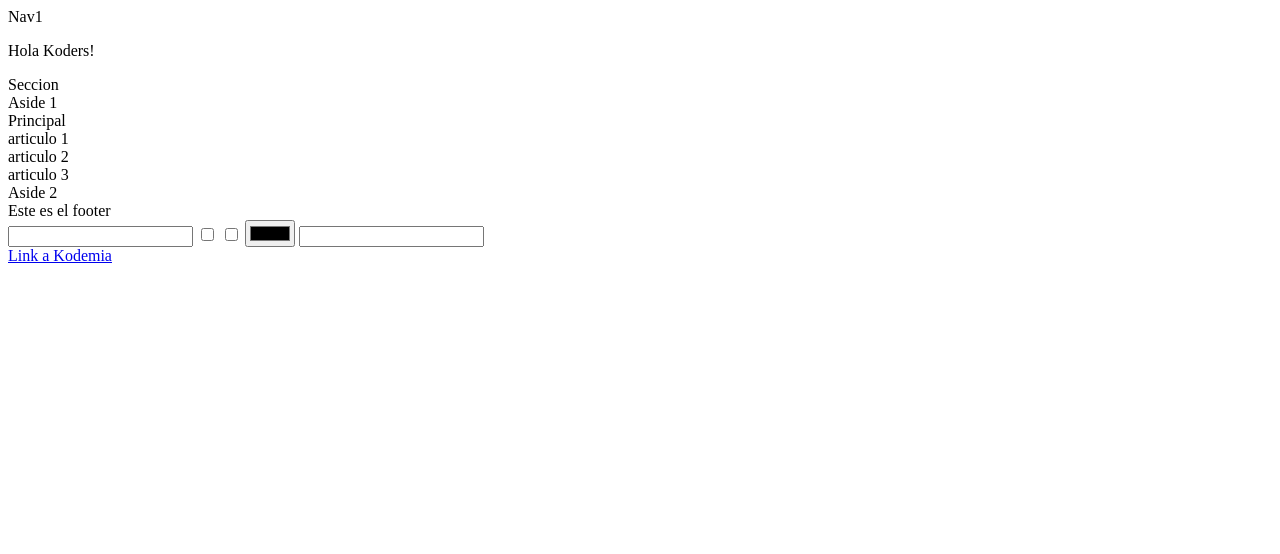
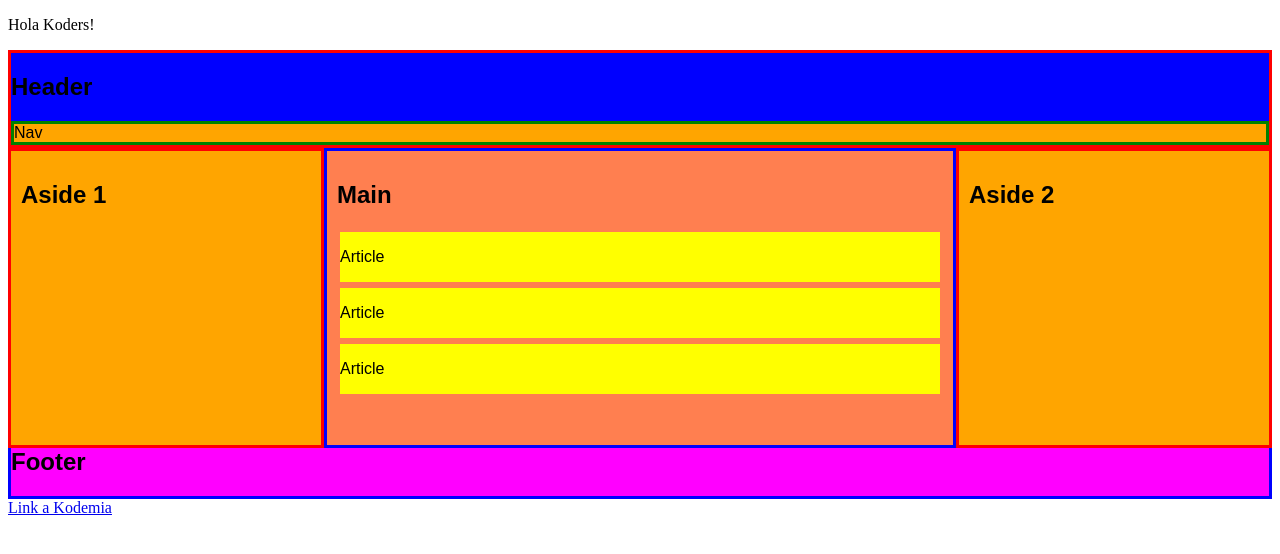
Before and after one commit to KarlosKoder/moduleFront, a plain HTML site: page s1-html/index.html in a window 1280 px wide. Drawn offline with Linux system fonts and the light colour scheme.

Commit message:
Tarea 1 HTML

```diff
--- a/s1-html/index.html
+++ b/s1-html/index.html
@@ -4,29 +4,106 @@
     <meta charset="UTF-8">
     <meta name="viewport" content="width=device-width, initial-scale=1.0">
     <title>Document</title>
+    <style>
+        * {
+          box-sizing: border-box;
+        }
+        .column {
+            float: left;
+            padding: 10px;
+            height: 300px; /* Should be removed. Only for demonstration */
+        }
+
+        .left, .right {
+            width: 25%;
+            border-style: solid;
+            border-color: red;
+            background-color: orange;
+            font-family: Arial, Helvetica, sans-serif;
+        }
+
+        .middle {
+            width: 50%;
+            border-style: solid;
+            border-color: blue;
+            background-color: coral;
+            font-family: Arial, Helvetica, sans-serif;
+        }
+        .header {
+            width: 100%;
+            border-style: solid;
+            border-color:red;
+            background-color: blue;
+            font-family: Arial, Helvetica, sans-serif;
+
+        }
+        .footer {
+            width: 100%;
+            border-style: solid;
+            border-color: blue;
+            background-color: magenta;
+            font-family: Arial, Helvetica, sans-serif;
+        }
+        .article {
+            border-style: solid;
+            border-color: coral;
+            background-color: yellow;
+            font-family: Arial, Helvetica, sans-serif;
+        }
+        .nav {
+            border-style: solid;
+            border-color: green;
+            background-color: orange;
+            font-family: Arial, Helvetica, sans-serif;
+        }
+
+/* Clear floats after the columns */
+        .row:after {
+            content: "";
+            display: table;
+            clear: both;
+        }
+        @media screen and (max-width: 600px) {
+            .column {
+            width: 100%;
+        }
+    }
+</style>
 </head>
 <body>
-    <header>
-     <nav>Nav1</nav>
-    </header>
     <p>Hola Koders!</p>
-    <section>Seccion</section>
 
-    <aside class="">Aside 1</aside>
-    <main>Principal
-        <article>articulo 1</article>
-        <article>articulo 2</article>
-        <article>articulo 3</article>
-    </main>
-    <aside>Aside 2</aside>
-    <footer>Este es el footer</footer>
-    <form action="post">
-        <input type="text" name="texto" id="">
-        <input type="checkbox" name="1" id="1">
-        <input type="checkbox" name="" id="">
-        <input type="color" name="" id="">
-        <input type="email" name="" id="">
-    </form>
+    <div class="row">
+        <div class="header">
+            <h2>Header</h2>
+            <nav class="row nav">Nav</nav>
+        </div>
+        <div class="column left">
+        <h2>Aside 1</h2>
+        </div>
+        <div class="column middle">
+            <h2>Main</h2>
+            <div class="row article">
+                <p><article>Article</article></p>
+            </div>
+            <div class="row article">
+                <p><article>Article</article></p>
+            </div>
+            <div class="row article">
+                <p><article>Article</article></p>
+            </div>
+
+        </div>
+        <div class="column right">
+            <h2>Aside 2</h2>
+        </div>
+        <div class="row footer">
+            <h2>Footer</h2>
+        </div>
+    </div>
+
+
+
     <a href="https://kodemia.mx">Link a Kodemia</a>
 </body>
 </html>
```
